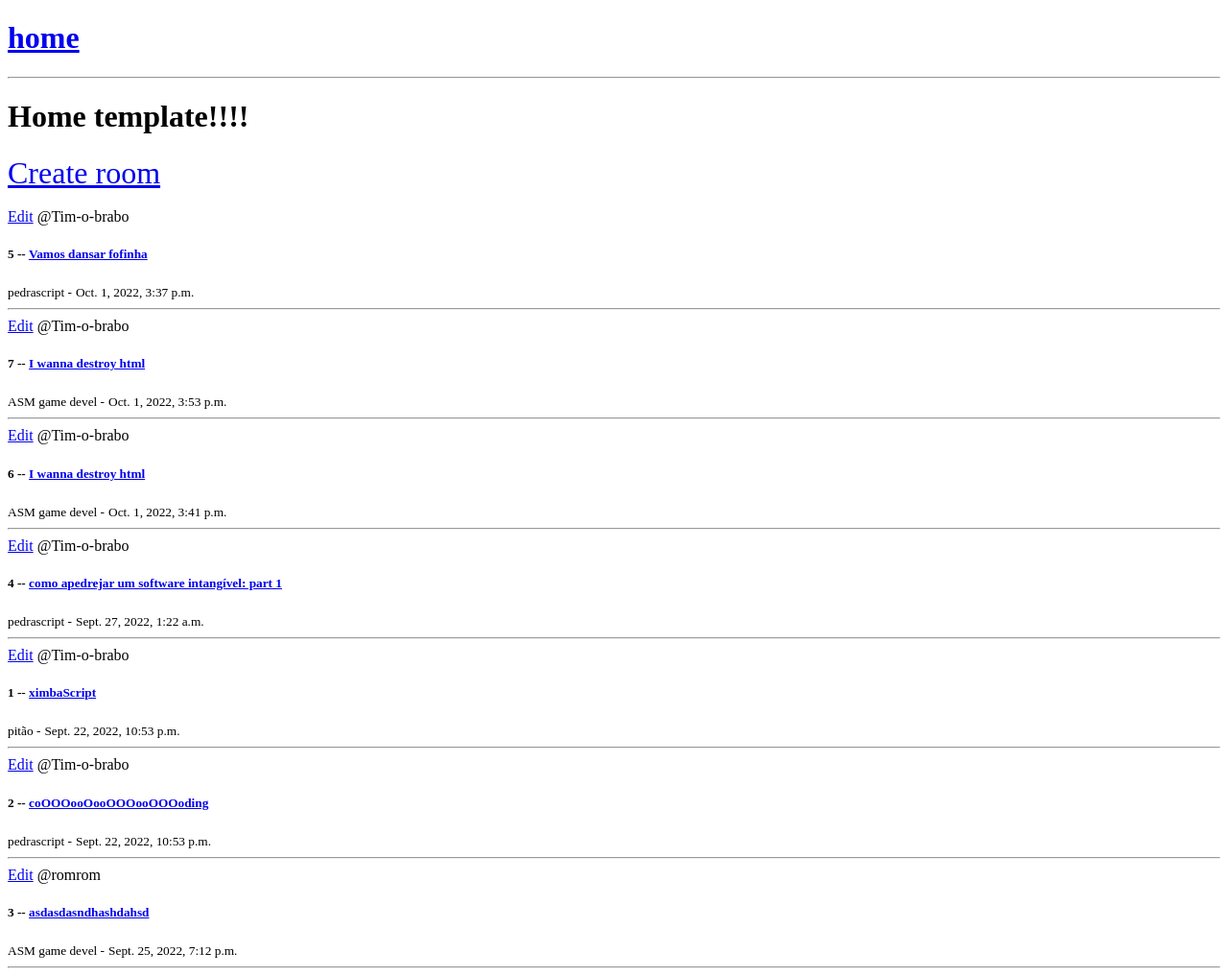
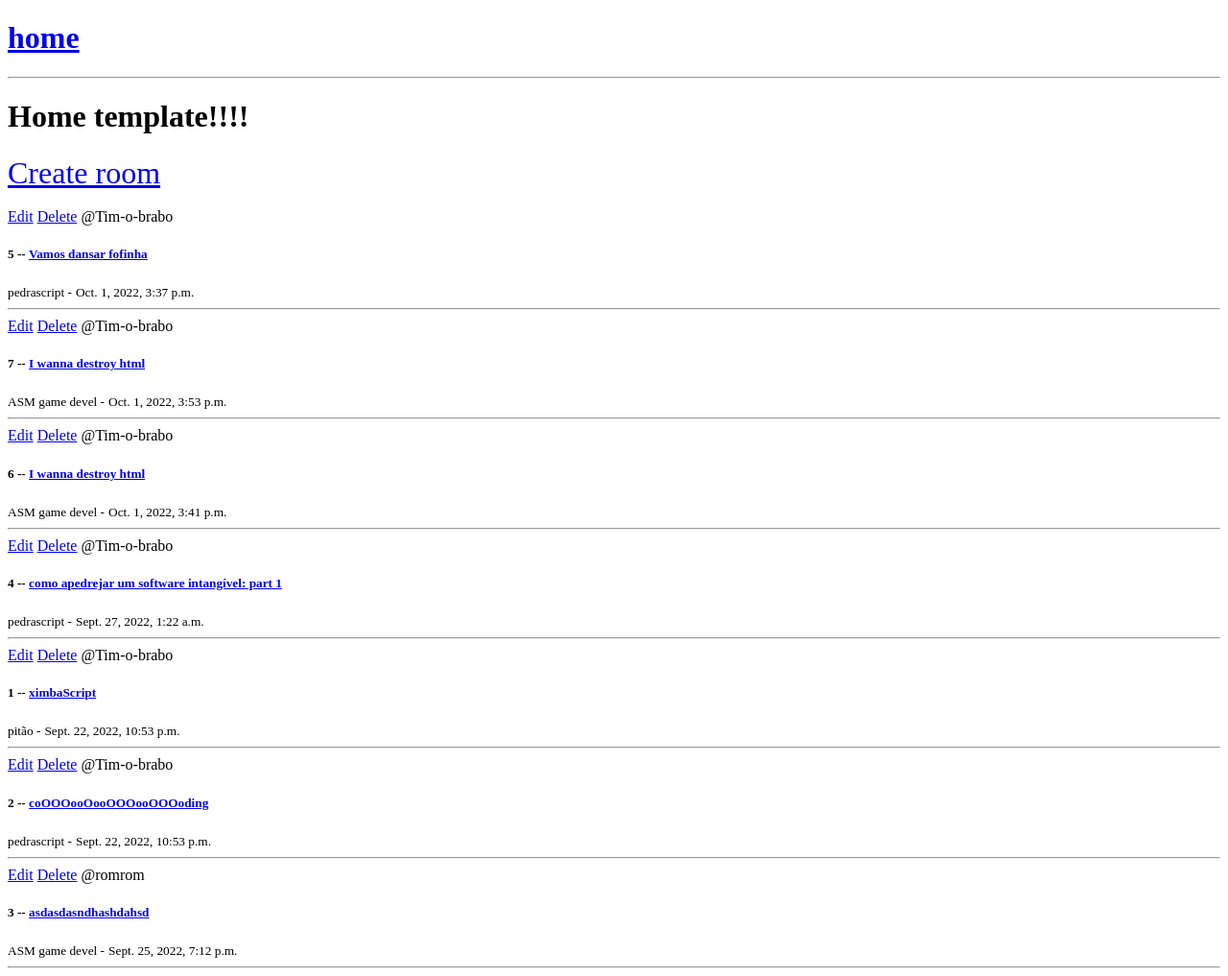
Before and after one commit to rommuloifrn/studybud, a Django app: page / in a window 1280 px wide. Shown: the whole page at 96% size. Run offline with Django 4.2, Linux system fonts and the light colour scheme; data comes from the database, SQL or seed files in the repository; both versions use the stored data as it was after the commit.

Commit message:
almost finishing CRUD

```diff
--- a/base/urls.py
+++ b/base/urls.py
@@ -3,9 +3,9 @@ from . import views
 
 urlpatterns = [
     path('', views.home, name="home"),
-
     path('room/<str:pk>', views.room, name="room"),
 
     path('create-room/', views.createRoom, name="create-room"),
-    path('update-room/<str:pk>', views.updateRoom, name="update-room")
+    path('update-room/<str:pk>', views.updateRoom, name="update-room"),
+    path('delete-room/<str:pk>', views.deleteRoom, name="delete-room")
 ]
--- a/base/views.py
+++ b/base/views.py
@@ -51,3 +51,10 @@
 
     context = {'form':form}
     return render(request, 'base/room_form.html', context)
+
+def deleteRoom(request, pk):
+    room = Room.objects.get(id=pk)
+    if request.method == 'POST':
+        room.delete()
+        return redirect('home')
+    return render(request, 'base/delete.html', {'obj':room})
--- a/templates/base/home.html
+++ b/templates/base/home.html
@@ -10,6 +10,7 @@
         {% for room in rooms %}
             <div>
                 <a href="{% url 'update-room' room.id %}" >Edit</a>
+                <a href="{% url 'delete-room' room.id %}" >Delete</a>
                 <span>@{{room.host.username}}</span>
                 <h5> {{room.id}} -- <a href="{% url 'room' room.id %}">{{room.name}}</a> </h5>
                 <small>{{room.topic.name}} -</small>
```
Also changed, not shown: templates/base/delete.html (added, +12 -0 lines), db.sqlite3.
